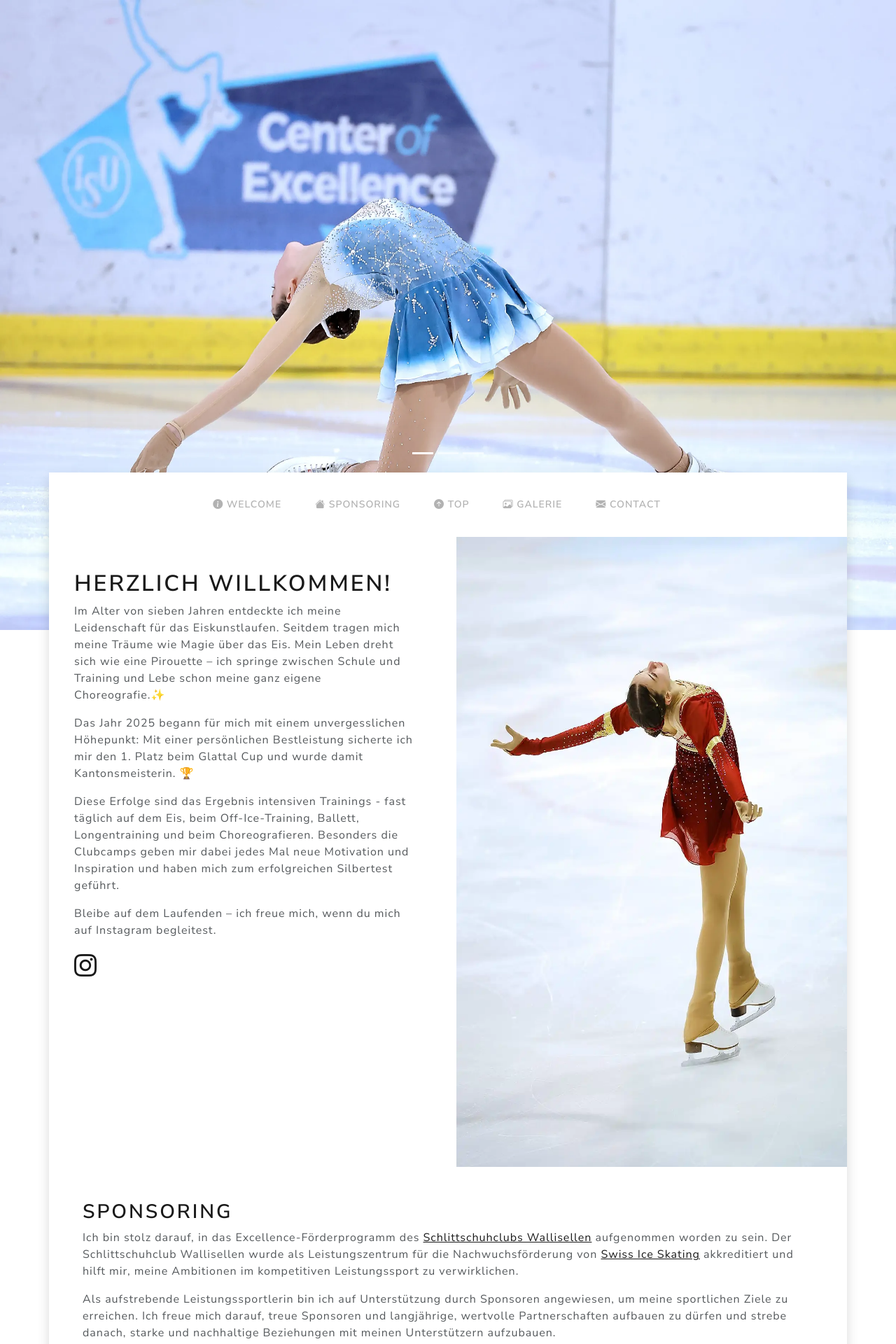
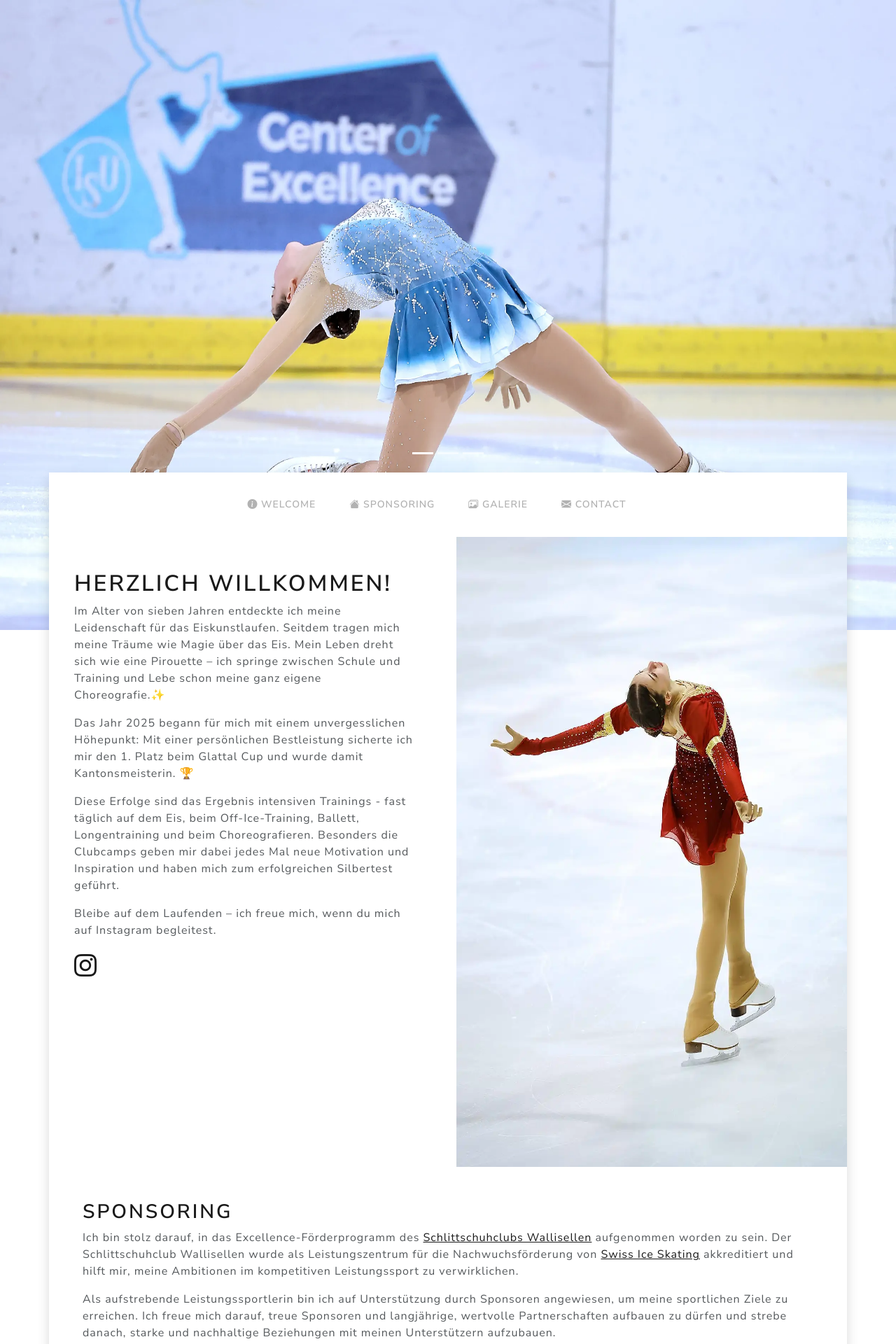
Before and after one commit to flavioaiello/3e2c7395a0ed6e61989d9d6b05156f06a7a27504, a Jekyll site: the page built from index.html, in a window 1280 px wide. Shown: the top 1920 px of the page at 70% size. Built offline with Jekyll 4.4.1, drawn with Linux system fonts in a browser that asks for light colours; nearby versions of some CDN libraries.

Commit message:
tweak navigation

```diff
--- a/_config.yml
+++ b/_config.yml
@@ -27,10 +27,6 @@ navigation:
     link: "#sponsoring"
     icon: "bi-house-fill"
     aria_label: "Sponsoring"
-  - name: "Top"
-    link: "#"
-    icon: "bi-arrow-up-circle-fill"
-    aria_label: "Aktiv"
   - name: "Galerie"
     link: "#gallery"
     icon: "bi-images"
```
